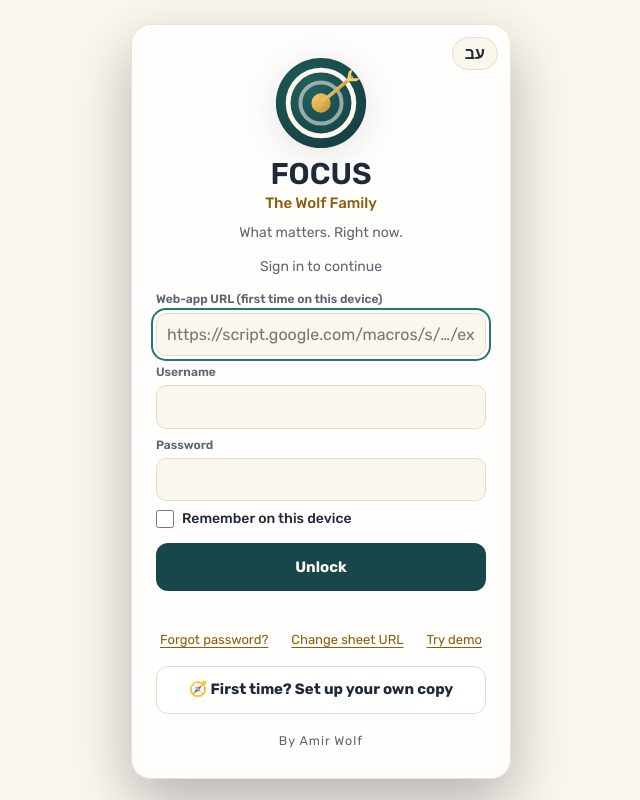
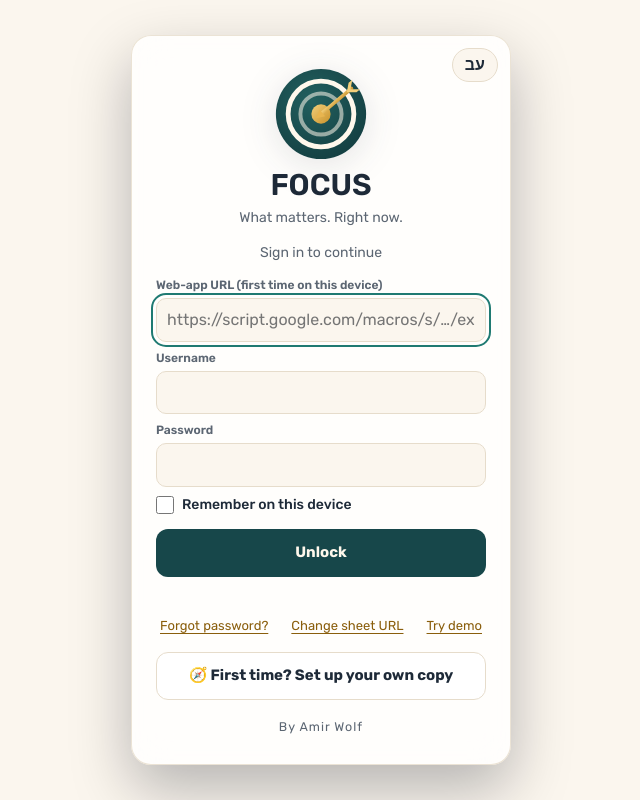
Before and after one commit to AmirWolf87/Action-Items-Management, a plain HTML site: page public/index.html in a window 1280 px wide. Shown: the whole page, without its empty margins (319-959 px from the left). Drawn offline with Linux system fonts and the light colour scheme; files whose address does not match are found by name.

Commit message:
Remove "The Wolf Family" line from Focus and Dump
Co-Authored-By: Claude Opus 5.5 <noreply@anthropic.com>
Claude-Session: https://claude.ai/code/session_01ABGkr96mE3nPGjZK3oHucD

```diff
--- a/public/index.html
+++ b/public/index.html
@@ -31,7 +31,6 @@
   <div class="o-brand">
     <svg class="o-mark" viewBox="0 0 200 200" aria-hidden="true"><use href="#focusMark"/></svg>
     <div class="o-name" data-brand="name">FOCUS</div>
-    <div class="o-fam">The Wolf Family</div>
     <div class="o-tag" data-brand="tag">What matters.<br>Right now.</div>
   </div>
   <div class="o-by">By Amir Wolf</div>
@@ -283,7 +282,7 @@
   <div class="o-bg"><i></i><i></i><i></i></div>
   <form id="frmLock" class="lock-card" autocomplete="on">
     <button type="button" class="lang-btn lock-lang" data-lang-toggle>עב</button>
-    <div class="o-lockbrand no-i18n"><svg class="o-mark o-mark-sm" viewBox="0 0 200 200" aria-hidden="true"><use href="#focusMark"/></svg><div class="o-name" data-brand="name">FOCUS</div><div class="o-fam">The Wolf Family</div><div class="o-tag" data-brand="tag1">What matters. Right now.</div></div>
+    <div class="o-lockbrand no-i18n"><svg class="o-mark o-mark-sm" viewBox="0 0 200 200" aria-hidden="true"><use href="#focusMark"/></svg><div class="o-name" data-brand="name">FOCUS</div><div class="o-tag" data-brand="tag1">What matters. Right now.</div></div>
     <p class="lock-sub">Sign in to continue</p>
     <label class="full" id="lockUrlWrap" hidden>Web-app URL (first time on this device)
       <input name="url" placeholder="https://script.google.com/macros/s/…/exec" autocomplete="off" inputmode="url">
```
Also changed, not shown: dump/index.html (+1 -2 lines), index.html (+1 -2 lines), public/dump/index.html (+1 -2 lines).
